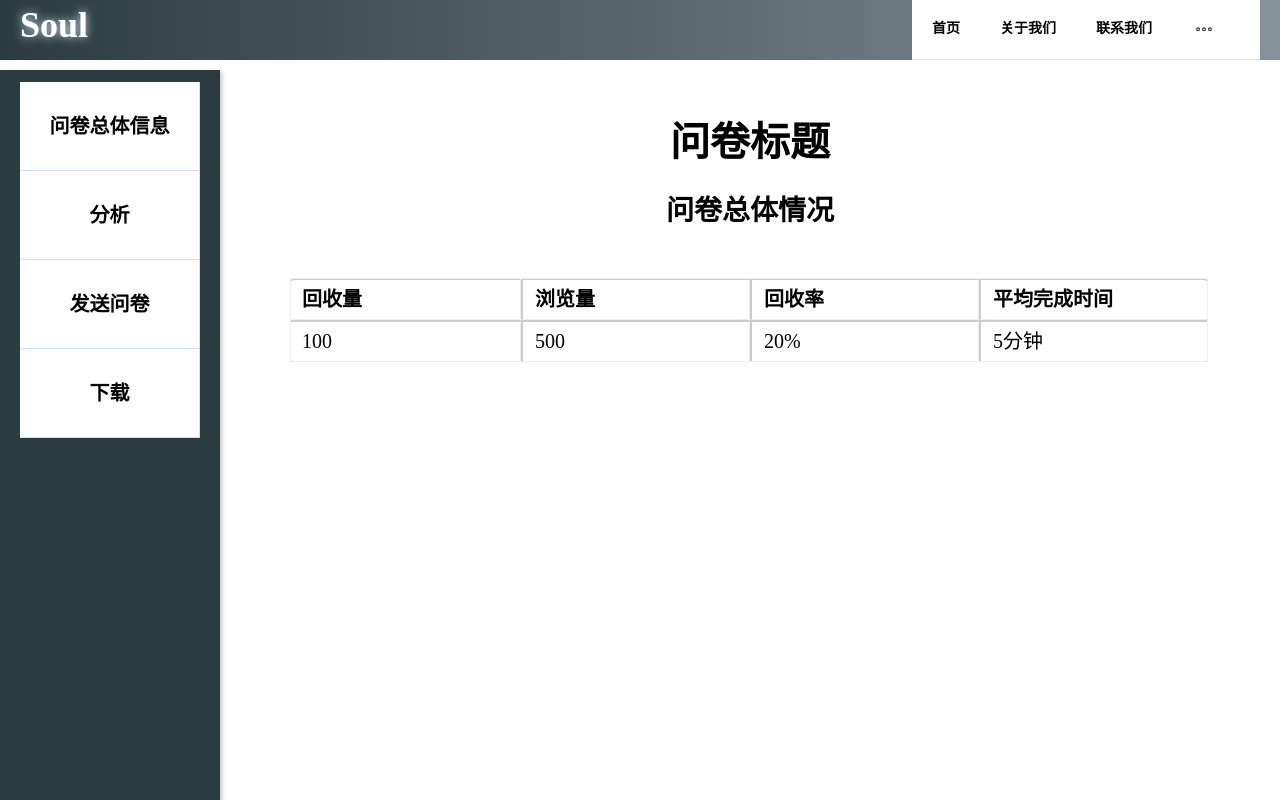
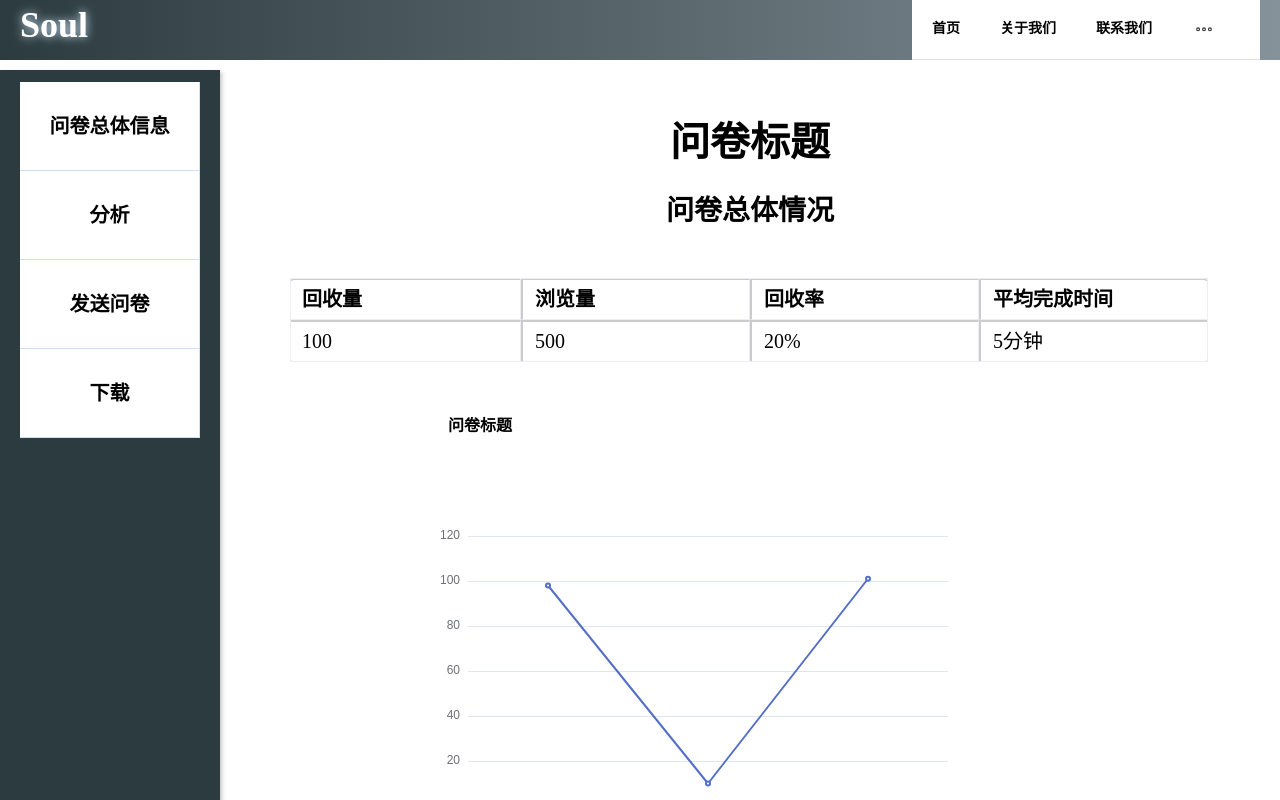
Before and after one commit to BUAA-Lcy/my-Questionnaire-system, a Vue app: page /#/home in a window 1280 px wide. Both pictures are taken after a click on the button "test". Shown: the top 800 px of the page. Built offline with nearby package versions, Linux system fonts and the light colour scheme.

Commit message:
close To pri OK

```diff
--- a/src/components/Result/components/frame.vue
+++ b/src/components/Result/components/frame.vue
@@ -1,5 +1,6 @@
 <template>
     <div class="app">
+      <div class="fixed">
 
       <!-- 顶部导航栏 -->
       <el-header class="header">
@@ -36,7 +37,7 @@
         </el-main>
 
 
-
+      </div>
       </div>
     </div>
   </template>
--- a/src/components/Result/components/questionchart.vue
+++ b/src/components/Result/components/questionchart.vue
@@ -12,6 +12,7 @@
             <el-button-group class="center">
                 <el-button class="rendering_button" @click="changetype_to_column(0)">柱状图</el-button>
                 <el-button class="rendering_button" @click="changetype_to_line(0)">折线图</el-button>
+                <el-button class="rendering_button" @click="changetype_to_pie(0)">扇形图</el-button>
             </el-button-group>
 
 
@@ -22,6 +23,7 @@
             <el-button-group class="center">
                 <el-button class="rendering_button" @click="changetype_to_column(1)">柱状图</el-button>
                 <el-button class="rendering_button" @click="changetype_to_line(1)">折线图</el-button>
+                <el-button class="rendering_button" @click="changetype_to_pie(1)">扇形图</el-button>
             </el-button-group>
 
           </div>
@@ -67,6 +69,15 @@ function changetype_to_line(num){
     // option2.series[num].type = 'line'
     initChart()
 }
+function changetype_to_pie(num){
+    // charttype.value = 'line'
+    charttypelist.value[num] = 'pie'
+    options.value[num].series[0].type = 'pie'
+    // option2.series[num].type = 'line'
+    initChart()
+}
+
+
 const data = ref({
     question_title : "问卷标题",
     questions:
@@ -126,14 +137,14 @@ const data = ref({
         },
     ],
     firstoptionslist:[
-        'A',
-        'B',
-        'C'
+      ['A', 'B', 'C'],
+      ['D', 'E', 'F'],
+      ['G', 'H', 'I']
     ],
     firstvalues:[
-        98,
-        10,
-        101
+        [98,10,101],
+        [20,100,50],
+        [78,20,61]
     ],
 
 });
@@ -149,7 +160,7 @@ options.value[0] = {
   series: [
     {
       type: charttypelist.value[0],
-      data: data.value.firstvalues
+      data: data.value.firstvalues[0],
     }
   ]
 }
@@ -165,10 +176,32 @@ options.value[1] = {
   series: [
     {
       type: charttypelist.value[1],
-      data: data.value.firstvalues
+      data: data.value.firstvalues[1],
     }
   ]
 }
+options.value[2] = {
+  series: [
+    {
+      type: 'pie',
+      data: [
+        {
+          value: 98,
+          name: 'A'
+        },
+        {
+          value: 10,
+          name: 'B'
+        },
+        {
+          value: 101,
+          name: 'C'
+        }
+      ]
+    }
+  ]
+}
+
 
 
 onMounted(()=>{
--- a/src/components/Result/contact.vue
+++ b/src/components/Result/contact.vue
@@ -1,8 +1,8 @@
 <template>
   <frame></frame>
-  <overview></overview>
-  <!-- <questionlist></questionlist>
-  <questionchart></questionchart>  -->
+  <!-- <overview></overview> -->
+  <!-- <questionlist></questionlist> -->
+  <!-- <questionchart></questionchart> -->
 </template>
 
 <script setup>
--- a/src/components/Result/css/frame.css
+++ b/src/components/Result/css/frame.css
@@ -49,6 +49,7 @@
 }
 
 .sidebar {
+    position: relative;
     background-color: var(--primary-color);
     width: 220px;
     padding: 12px 20px;
@@ -59,12 +60,14 @@
 
 
 .sidebar_item {
+
     border-bottom: 1px solid var(--primary-dark-color);
     font-weight: bold;
     font-size: 20px;
     padding: 16px 20px;
     -o-transition: background-color 0.3s ease-in-out, color 0.3s ease-in-out;
-    /*增加color的过渡效果*/position: relative;
+    /*增加color的过渡效果*/
+    position: relative;
     overflow: hidden;
     display: flex;
     /*增大其占据面积*/align-items: center;
@@ -86,7 +89,7 @@
 .sidebar_item::before {
     content: "";
     position: absolute;
-    top: 0;
+    top: 10%;
     left: 0;
     width: 100%;
     height: 100%;
--- a/src/components/Result/css/layout.css
+++ b/src/components/Result/css/layout.css
@@ -65,3 +65,6 @@
     align-items: center;
     flex-direction: column;
   }
+  .fixed{
+    position: fixed;
+  }
--- a/src/components/Result/test.vue
+++ b/src/components/Result/test.vue
@@ -1,5 +1,5 @@
 <template>
-  <div class="app">
+
 
     <!-- 顶部导航栏 -->
     <el-header class="header">
@@ -59,13 +59,60 @@
               </el-table>
              </div>
 
+             <el-form ref="form" :model="form" label-width="120px" class="questionlist">
+                <!-- 遍历问卷中的问题 -->
+                <div class="question-title">{{ data.question_title }}</div> <!-- 修改样式 -->
+                <div v-for="(question, index) in data.questions" :key="index" class="question-item">
+
+                  <el-form-item>
+                    <!-- 单选题 -->
+                    <div v-if="question.type === 'single-choice'">
+                    <!-- 引入chart1 -->
+                    <div id="chart1" style="width: 600px;height:400px;"></div>
+                      <el-button-group class="center">
+                          <el-button class="rendering_button" @click="changetype_to_column(0)">柱状图</el-button>
+                          <el-button class="rendering_button" @click="changetype_to_line(0)">折线图</el-button>
+                          <el-button class="rendering_button" @click="changetype_to_pie(0)">扇形图</el-button>
+                      </el-button-group>
+
+
+                    </div>
+                    <!-- 多选题 -->
+                    <div v-else-if="question.type === 'multiple-choice'">
+                      <div id="chart2" style="width: 600px;height:400px;"></div>
+                      <el-button-group class="center">
+                          <el-button class="rendering_button" @click="changetype_to_column(1)">柱状图</el-button>
+                          <el-button class="rendering_button" @click="changetype_to_line(1)">折线图</el-button>
+                          <el-button class="rendering_button" @click="changetype_to_pie(1)">扇形图</el-button>
+                      </el-button-group>
+
+                    </div>
+                    <!-- 填空题 -->
+                    <div v-else-if="question.type === 'text'">
+                    <div id="chart3" style="width: 600px;height:400px;"></div>
+                    <el-button-group class="center">
+                          <el-button class="rendering_button" @click="changetype_to_column(2)">柱状图</el-button>
+                          <el-button class="rendering_button" @click="changetype_to_line(2)">折线图</el-button>
+                          <el-button class="rendering_button" @click="changetype_to_pie(2)">扇形图</el-button>
+                    </el-button-group>
+
+
+
+                    </div>
+                  </el-form-item>
+                </div>
+              </el-form>
+
+
+
+
 
       </el-main>
 
 
 
     </div>
-  </div>
+
 </template>
 <script setup>
 import * as echarts from 'echarts';
@@ -74,6 +121,8 @@ import {onMounted, ref ,reactive, computed } from "vue";
 const selectedOption = ref('option1');
 const questionnaireTitle = ref('问卷标题');
 const activeIndex = ref('/')
+const charttypelist = ref(['line','bar'])
+const charttype = ref('line')
 
 const form = ref({});
 const sumtableData = reactive([
@@ -85,6 +134,165 @@ const sumtableData = reactive([
   }
 ]);
 
+var options = ref([]);
+function initChart(){
+    var myChart1 = echarts.init(document.getElementById('chart1'));
+    var myChart2 = echarts.init(document.getElementById('chart2'));
+    var myChart3 = echarts.init(document.getElementById('chart3'));
+    myChart1.setOption(options.value[0]);
+    myChart2.setOption(options.value[1]);
+    myChart3.setOption(options.value[2]);
+}
+function changetype_to_column(num){
+    // charttype.value = 'bar'
+    charttypelist.value[num] = 'bar'
+    options.value[num].series[0].type = 'bar'
+    // option1.series[num].type = 'bar'
+    initChart()
+}
+function changetype_to_line(num){
+    // charttype.value = 'line'
+    charttypelist.value[num] = 'line'
+    options.value[num].series[0].type = 'line'
+    // option2.series[num].type = 'line'
+    initChart()
+}
+function changetype_to_pie(num){
+    // charttype.value = 'line'
+    charttypelist.value[num] = 'pie'
+    options.value[num].series[0].type = 'pie'
+    // option2.series[num].type = 'line'
+    initChart()
+}
+
+
+const data = ref({
+    question_title : "问卷标题",
+    questions:
+        [
+          // 示例问卷数据
+          {
+            id: 'question1',
+            title: 'gender？',
+            type: 'single-choice',
+            options: [
+              { label: 'A', value: 'male' },
+              { label: 'B', value: 'female' },
+              { label: 'C', value: 'middle' },
+            ],
+          },
+          {
+            id: 'question2',
+            title: 'favorite color？',
+            type: 'multiple-choice',
+            options: [
+              { label: '红', value: 'red' },
+              { label: '蓝', value: 'blue' },
+              { label: '绿', value: 'green' },
+            ],
+          },
+          {
+            id: 'question3',
+            title: 'whats your favorite game？',
+            type: 'text',
+            placeholder: 'reason',
+            options: [
+              { label: '红', value: 'red' },
+              { label: '蓝', value: 'blue' },
+              { label: '绿', value: 'green' },
+            ],
+          },
+          // {
+          //   id: 'question4',
+          //   title: 'why do you play genshin impact？',
+          //   type: 'text',
+          //   placeholder: 'reason',
+          // },
+        ],
+    firstoptions:[
+        {
+            "option":"A",
+            "content":"A",
+            "count":"98",
+            "percent":"90.98%"
+        },
+        {
+            "option":"B",
+            "content":"B",
+            "count":"10",
+            "percent":"0.10%"
+        },
+        {
+            "option":"C",
+            "content":"C",
+            "count":"101",
+            "percent":"10.01%"
+        },
+    ],
+    firstoptionslist:[
+      ['A', 'B', 'C'],
+      ['D', 'E', 'F'],
+      ['G', 'H', 'I']
+    ],
+    firstvalues:[
+        [98,10,101],
+        [20,100,50],
+        [78,20,61]
+    ],
+
+});
+
+options.value[0] = {
+  xAxis: {
+    type: 'category',
+    data: data.value.firstoptionslist[0]
+  },
+  yAxis: {
+    type: 'value'
+  },
+  series: [
+    {
+      type: charttypelist.value[0],
+      data: data.value.firstvalues[0],
+    }
+  ]
+}
+
+options.value[1] = {
+  xAxis: {
+    type: 'category',
+    data: data.value.firstoptionslist[1]
+  },
+  yAxis: {
+    type: 'value'
+  },
+  series: [
+    {
+      type: charttypelist.value[1],
+      data: data.value.firstvalues[1],
+    }
+  ]
+}
+options.value[2] = {
+  xAxis: {
+    type: 'category',
+    data: data.value.firstoptionslist[2]
+  },
+  yAxis: {
+    type: 'value'
+  },
+  series: [
+    {
+      type: charttypelist.value[2],
+      data: data.value.firstvalues[2],
+    }
+  ]
+}
+
+onMounted(()=>{
+    initChart();
+})
+
 </script>
 
 <style src="./css/frame.css"></style>
```
